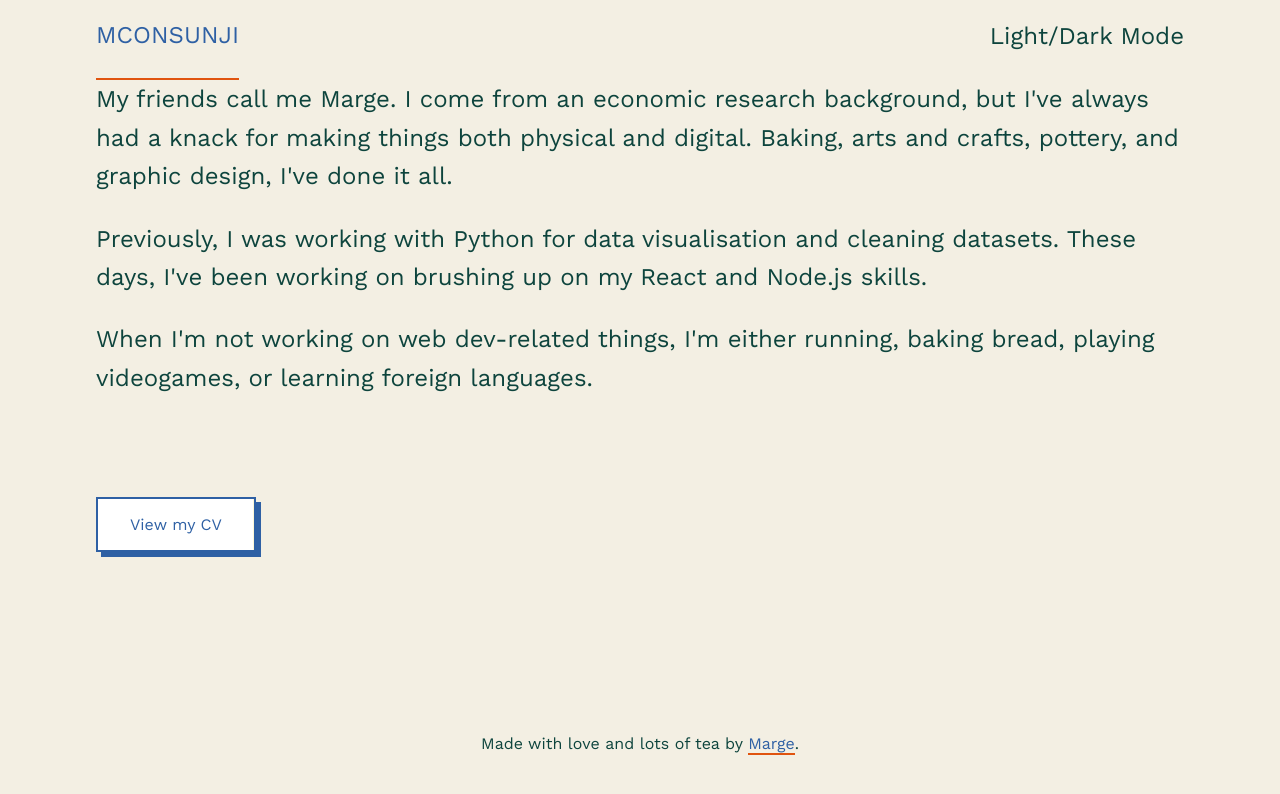
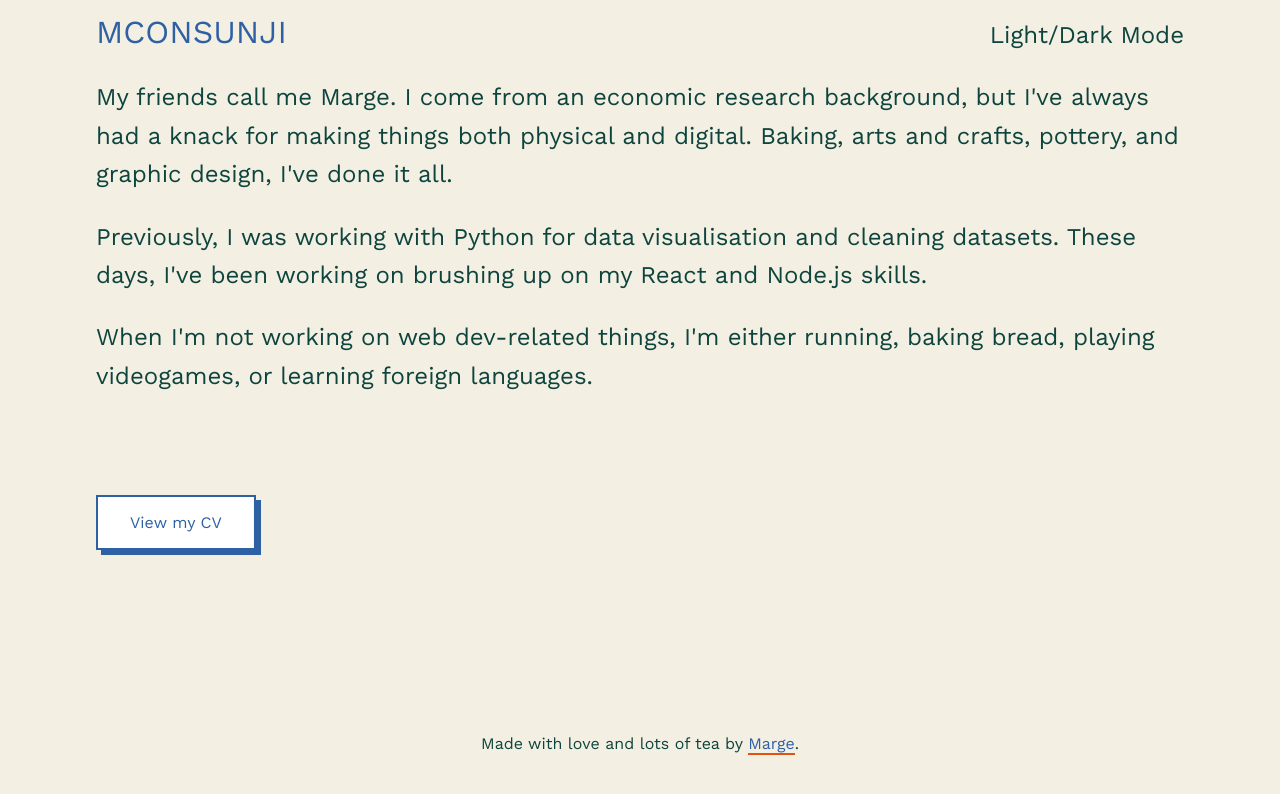
Before and after one commit to msunji/portfolio, a React (Create React App) app: page /about in a window 1280 px wide. Shown: the top 794 px of the page. Built offline with nearby package versions, Linux system fonts and the light colour scheme.

Commit message:
Placeholder edits

```diff
--- a/src/components/Header.js
+++ b/src/components/Header.js
@@ -5,6 +5,11 @@ import { Link } from "react-router-dom";
 const NavContainer = styled.div`
   display: flex;
   justify-content: space-between;
+  font-size: 2rem;
+`;
+
+const NavHome = styled(Link)`
+  border-bottom: none;
 `;
 
 const NavLinks = styled.ul`
@@ -15,9 +20,7 @@ const NavLinks = styled.ul`
 function Header() {
   return (
     <NavContainer>
-      <Link to="/">
-        <p>MCONSUNJI</p>
-      </Link>
+      <NavHome to="/">MCONSUNJI</NavHome>
 
       <NavLinks>
         <li>
```
